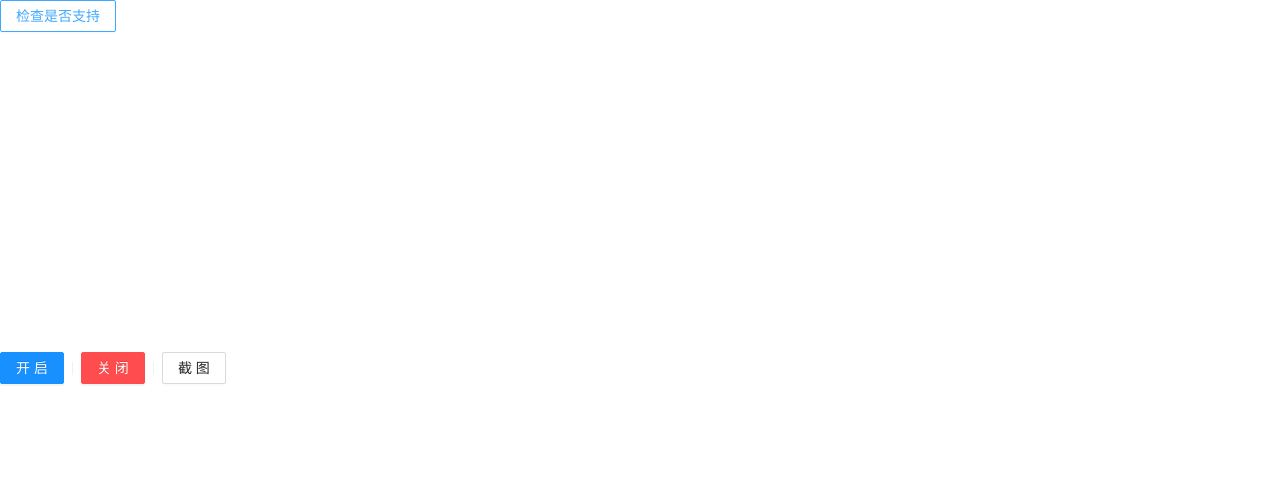
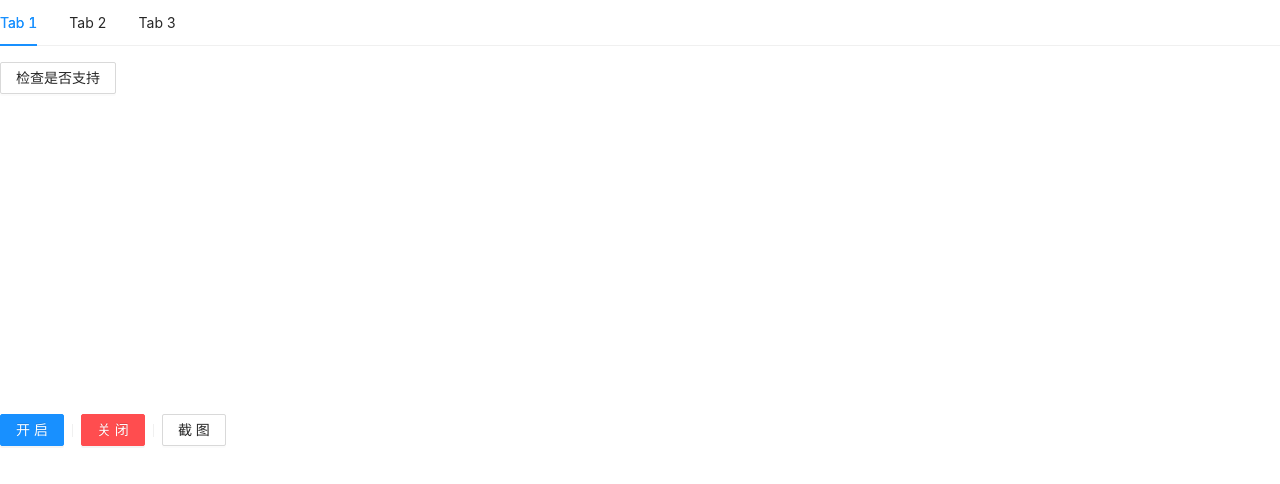
Before and after one commit to iiLsss/react-basic-tutorial, a React app: page / in a window 1280 px wide. Shown: the top 484 px of the page. Built offline with nearby package versions, Linux system fonts and the light colour scheme.

Commit message:
feat: 增加初始化样式

```diff
--- a/src/pages/webRtc/Camera.js
+++ b/src/pages/webRtc/Camera.js
@@ -46,6 +46,7 @@ export default () => {
   const photograph = () => {
     let ctx = canvasRef.getContext('2d')
     ctx.drawImage(videoRef.current, 0, 0, 600, 300)
+
   }
 
 
@@ -58,8 +59,7 @@ export default () => {
       <Divider type="vertical" />
       <Button type="danger" onClick={closeCamera}>关闭</Button>
       <Divider type="vertical" />
-      <Button onClick={closeCamera}>截图</Button>
+      <Button onClick={photograph}>截图</Button>
     </>
-
   )
 }
--- a/src/pages/webRtc/index.js
+++ b/src/pages/webRtc/index.js
@@ -1,7 +1,9 @@
 import React, { Component } from 'react'
-import {Button} from 'antd'
+import {Button, Tabs} from 'antd'
 import CheckWebRTC from './Support'
 import Camera from './Camera'
+
+const { TabPane } = Tabs
 
 export default class index extends Component {
 
@@ -9,8 +11,19 @@ export default class index extends Component {
   render() {
     return (
       <div>
-        <CheckWebRTC />
-        <Camera />
+      <Tabs defaultActiveKey="1">
+          <TabPane tab="Tab 1" key="1">
+            <CheckWebRTC />
+            <Camera />
+          </TabPane>
+          <TabPane tab="Tab 2" key="2">
+            Content of Tab Pane 2
+          </TabPane>
+          <TabPane tab="Tab 3" key="3">
+            Content of Tab Pane 3
+          </TabPane>
+        </Tabs>
+
 
       </div>
     )
```
